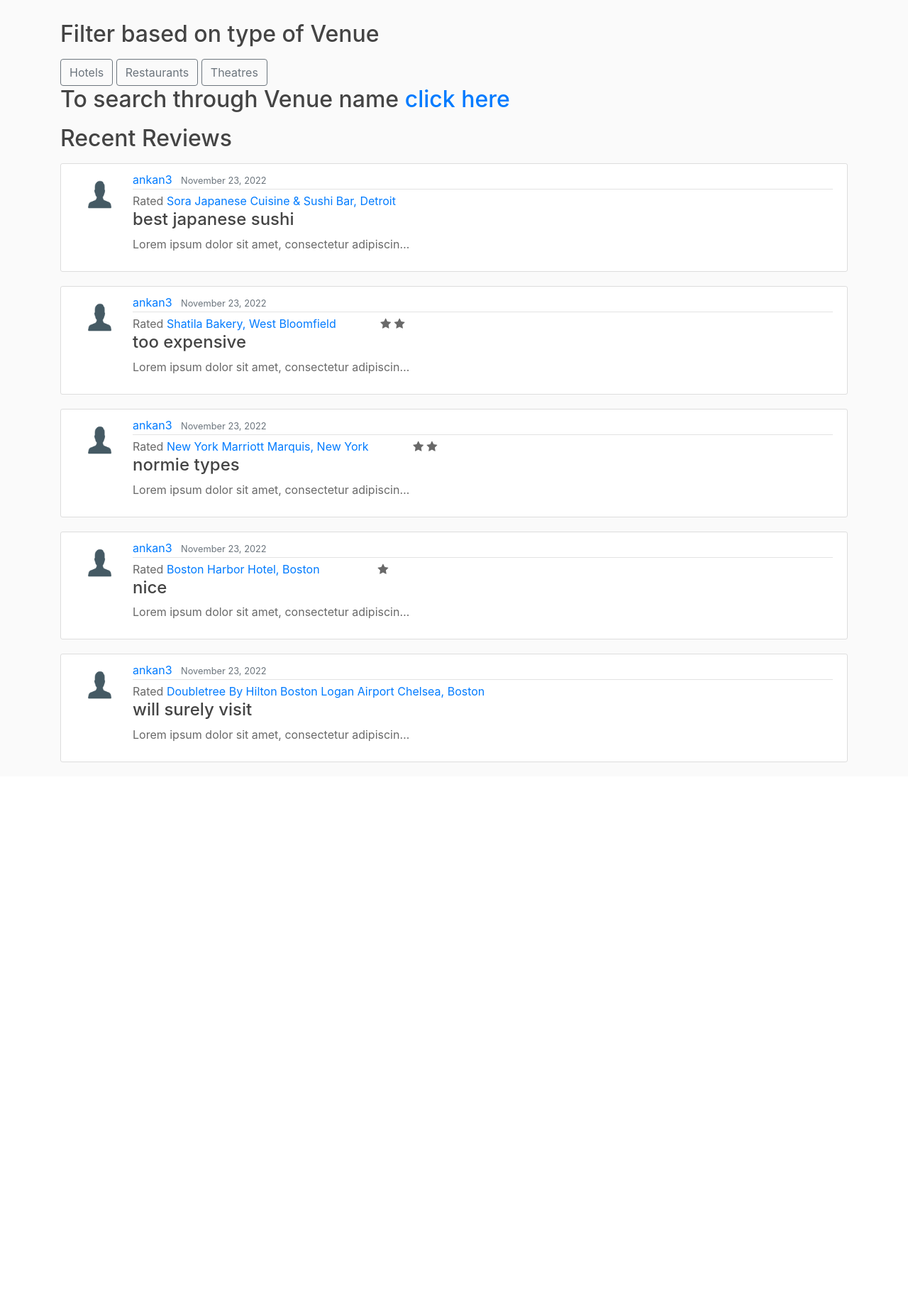
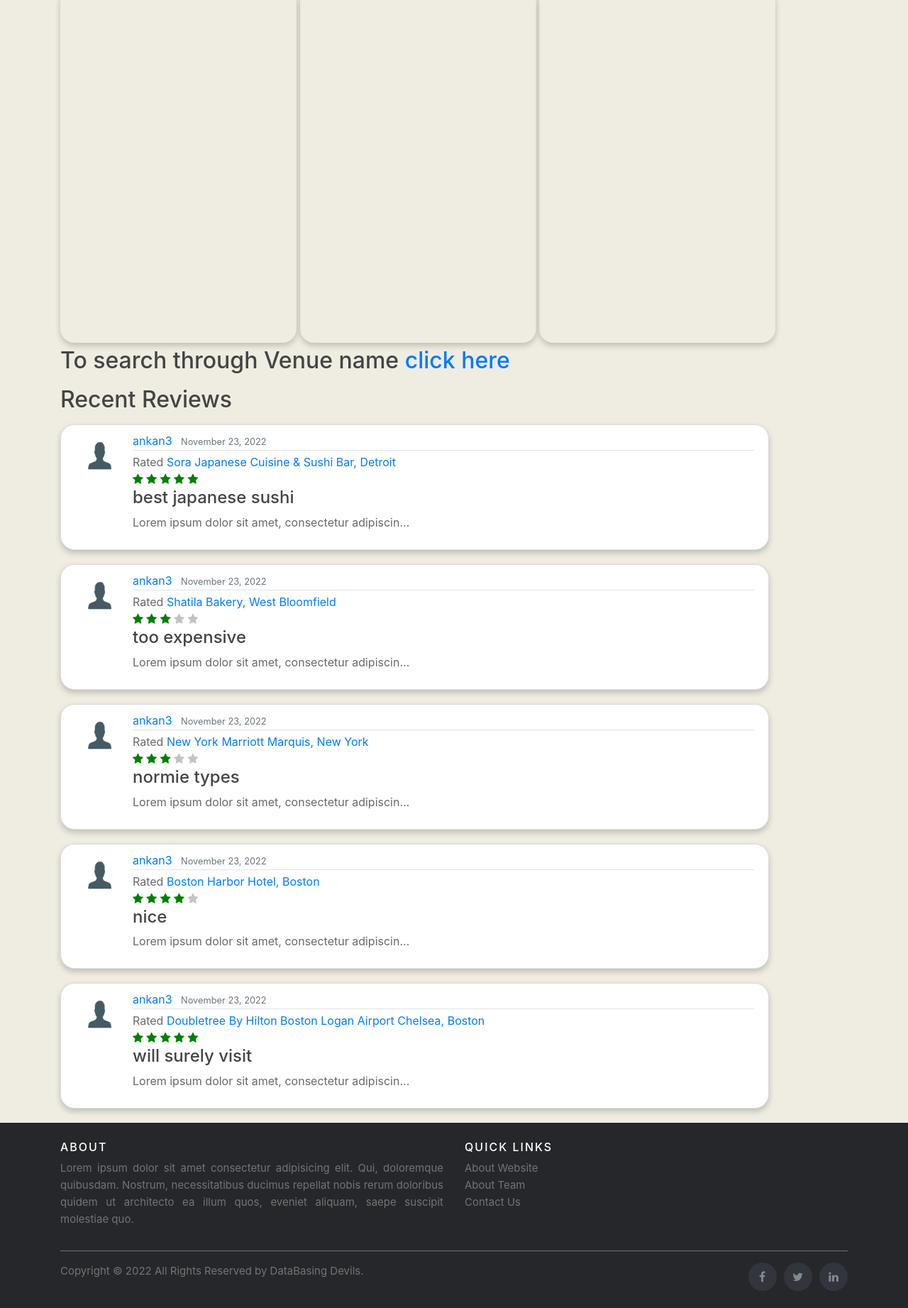
Before and after one commit to AnkanSarkar007/SSL-Project, a Django app: page / in a window 1280 px wide. Shown: the part 451-2294 px from the top of the page at 71% size. Before the commit the page ends 1525 px from the top, so only its background shows below. Run offline with Django 4.2, Linux system fonts and the light colour scheme; data comes from the database, SQL or seed files in the repository; parts of the project's set-up code (start-up, migrations or seed data) failed here and were passed over; some libraries are stand-ins or nearby versions.

Commit message:
added 11

```diff
--- a/blog/static/blog/main.css
+++ b/blog/static/blog/main.css
@@ -1,5 +1,5 @@
 body {
-  background: #fafafa;
+  background: #efece1;
   color: #696969;
   margin-top: 5rem;
 }
@@ -94,7 +94,7 @@ a.article-title:hover {
   margin-bottom: 20px;
   padding: 0%;
   width: 100%;
-  height: 400px;
+  height: 300px;
   object-fit: cover;
   align-items: center;
 }
@@ -104,18 +104,222 @@ a.article-title:hover {
   padding: 0%;
   margin: 0%;
   align-items: center;
+  text-align: center;
   color: white;
-  height: 400px;
+  height: 300px;
 }
 
 .banner-text {
   position: absolute;
-  width: 50%;
+  left: 10%;
   bottom: 10%;
   text-align: center;
-  font-size: 60px;
+  font-size: 5vw;
 }
 
 .checked {
-  color: white;
+  color: green;
 }
+
+.unchecked {
+  color: rgb(195, 195, 195);
+}
+
+.media, .content-section{
+  width: 90%;
+}
+
+.venue-type{
+  box-shadow: 0 4px 8px 0 rgba(0, 0, 0, 0.2);
+  transition: 0.3s;
+  height: 500px;
+  border-radius: 20px;
+  width: 30%;
+  display: inline-block;
+}
+
+.post-card {
+  box-shadow: 0 4px 8px 0 rgba(0, 0, 0, 0.2);
+  transition: 0.3s;
+  max-height: 500px;
+  border-radius: 20px;
+  /* width: 40%; */
+  /* display: inline-block; */
+}
+
+.post-card:hover {
+  box-shadow: 0 8px 16px 0 rgba(0, 0, 0, 0.2);
+  transform: scale(1.02);
+}
+
+/* .post-card image {
+  width: 100%;
+} */
+
+.site-footer {
+  background-color: #26272b;
+  padding: 20px 0 20px;
+  font-size: 15px;
+  line-height: 24px;
+  color: #737373;
+}
+
+.site-footer hr {
+  border-top-color: #bbb;
+  opacity: 0.5
+}
+
+.site-footer hr.small {
+  margin: 20px 0
+}
+
+.site-footer h6 {
+  color: #fff;
+  font-size: 16px;
+  text-transform: uppercase;
+  margin-top: 5px;
+  letter-spacing: 2px
+}
+
+.site-footer a {
+  color: #737373;
+}
+
+.site-footer a:hover {
+  color: #3366cc;
+  text-decoration: none;
+}
+
+.footer-links {
+  padding-left: 0;
+  list-style: none
+}
+
+.footer-links li {
+  display: block
+}
+
+.footer-links a {
+  color: #737373
+}
+
+.footer-links a:active,
+.footer-links a:focus,
+.footer-links a:hover {
+  color: #3366cc;
+  text-decoration: none;
+}
+
+.footer-links.inline li {
+  display: inline-block
+}
+
+.site-footer .social-icons {
+  text-align: right
+}
+
+.site-footer .social-icons a {
+  width: 40px;
+  height: 40px;
+  line-height: 40px;
+  margin-left: 6px;
+  margin-right: 0;
+  border-radius: 100%;
+  background-color: #33353d
+}
+
+.copyright-text {
+  margin: 0
+}
+
+@media (max-width:991px) {
+  .site-footer [class^=col-] {
+    margin-bottom: 30px
+  }
+}
+
+@media (max-width:767px) {
+  .site-footer {
+    padding-bottom: 0
+  }
+
+  .site-footer .copyright-text,
+  .site-footer .social-icons {
+    text-align: center
+  }
+}
+
+.social-icons {
+  padding-left: 0;
+  margin-bottom: 0;
+  list-style: none
+}
+
+.social-icons li {
+  display: inline-block;
+  margin-bottom: 4px
+}
+
+.social-icons li.title {
+  margin-right: 15px;
+  text-transform: uppercase;
+  color: #96a2b2;
+  font-weight: 700;
+  font-size: 13px
+}
+
+.social-icons a {
+  background-color: #eceeef;
+  color: #818a91;
+  font-size: 16px;
+  display: inline-block;
+  line-height: 44px;
+  width: 44px;
+  height: 44px;
+  text-align: center;
+  margin-right: 8px;
+  border-radius: 100%;
+  -webkit-transition: all .2s linear;
+  -o-transition: all .2s linear;
+  transition: all .2s linear
+}
+
+.social-icons a:active,
+.social-icons a:focus,
+.social-icons a:hover {
+  color: #fff;
+  background-color: #29aafe
+}
+
+.social-icons.size-sm a {
+  line-height: 34px;
+  height: 34px;
+  width: 34px;
+  font-size: 14px;
+  margin-top: 4px;
+
+}
+
+.social-icons a.facebook:hover {
+  background-color: #3b5998
+}
+
+.social-icons a.twitter:hover {
+  background-color: #00aced
+}
+
+.social-icons a.linkedin:hover {
+  background-color: #007bb6
+}
+
+@media (max-width:767px) {
+  .social-icons li.title {
+    display: block;
+    margin-right: 0;
+    font-weight: 600
+  }
+}
+
+.container{
+  width: 100%;
+}
--- a/blog/templates/blog/base.html
+++ b/blog/templates/blog/base.html
@@ -71,6 +71,45 @@
     </div>
   </main>
 
+  <footer class="site-footer">
+    <div class="container">
+      <div class="row">
+        <div class="col-sm-12 col-md-6">
+          <h6>About</h6>
+          <p class="text-justify">Lorem ipsum dolor sit amet consectetur adipisicing elit. Qui, doloremque quibusdam.
+            Nostrum, necessitatibus ducimus repellat nobis rerum doloribus quidem ut architecto ea illum quos, eveniet
+            aliquam, saepe suscipit molestiae quo.</p>
+        </div>
+
+        <div class="col-xs-6 col-md-3">
+          <h6>Quick Links</h6>
+          <ul class="footer-links">
+            <li><a href="#">About Website</a></li>
+            <li><a href="#">About Team</a></li>
+            <li><a href="#">Contact Us</a></li>
+          </ul>
+        </div>
+      </div>
+      <hr>
+    </div>
+    <div class="container">
+      <div class="row">
+        <div class="col-md-8 col-sm-6 col-xs-12">
+          <p class="copyright-text">Copyright &copy; 2022 All Rights Reserved by
+            <a href="#">DataBasing Devils</a>.
+          </p>
+        </div>
+
+        <div class="col-md-4 col-sm-6 col-xs-12">
+          <ul class="social-icons">
+            <li><a class="facebook" href="#"><i class="fa fa-facebook" style="margin-top: 10px;"></i></a></li>
+            <li><a class="twitter" href="#"><i class="fa fa-twitter" style="margin-top: 10px;"></i></a></li>
+            <li><a class="linkedin" href="#"><i class="fa fa-linkedin" style="margin-top: 10px;"></i></a></li>
+          </ul>
+        </div>
+      </div>
+    </div>
+  </footer>
   <!-- Optional JavaScript -->
   <!-- jQuery first, then Popper.js, then Bootstrap JS -->
   <script src="https://code.jquery.com/jquery-3.2.1.slim.min.js"
--- a/blog/templates/blog/home.html
+++ b/blog/templates/blog/home.html
@@ -2,15 +2,15 @@
 {% block content %}
 <h2 class='mb-3'>Filter based on type of Venue</h2>
 <div>
-  <a class = 'btn btn-outline-secondary' href='{% url 'venue-type' 'hotel' %}'>Hotels<a>
-  <a class = 'btn btn-outline-secondary' href='{% url 'venue-type' 'restaurant' %}'>Restaurants<a>
-  <a class = 'btn btn-outline-secondary' href='{% url 'venue-type' 'theatre' %}'>Theatres</a>
+  <a href='{% url 'venue-type' 'hotel' %}'><div class="venue-type hotel"></div><a>
+  <a href='{% url 'venue-type' 'restaurant' %}'><div class="venue-type restro"></div><a>
+  <a href='{% url 'venue-type' 'theatre' %}'><div class="venue-type theatre"></div></a>
 </div>
 <h2 class='mb-3'>To search through Venue name <a href = '{% url 'venue-filter' %}'>click here</a></h2>
 <h2 class='mb-3'>Recent Reviews</h2>
 {% for post in posts %}
 {% if forloop.counter <= 5 %}
-<article class="media content-section">
+<article class="media content-section post-card">
   <img class='rounded-circle article-img' src='{{ post.author.profile.image.url }}'>
   <div class="media-body">
     <div class="article-metadata">
@@ -18,12 +18,12 @@
       <small class="text-muted">{{ post.date_posted|date:"F d, Y" }}</small>
     </div>
     <div>
-      Rated <a href="{% url 'venue-posts' post.venue|pre_trim %}">{{ post.venue|trim }}</a>
+      Rated <a href="{% url 'venue-posts' post.venue|pre_trim %}">{{ post.venue|trim }}</a><br>
       {% for i in post.rating|get_range %}
       <span class="fa fa-star checked"></span>
       {% endfor %}
       {% for i in post.rating|get_range1 %}
-      <span class="fa fa-star"></span>
+      <span class="fa fa-star unchecked"></span>
       {% endfor %}
     </div>
     <h4><a class="article-title" href="{% url 'post-detail' post.id %}">{{ post.title }}</a></h4>
--- a/blog/templates/blog/post_detail.html
+++ b/blog/templates/blog/post_detail.html
@@ -13,7 +13,7 @@
             <span class="fa fa-star checked"></span>
             {% endfor %}
             {% for i in post.rating|get_range1 %}
-            <span class="fa fa-star"></span>
+            <span class="fa fa-star unchecked"></span>
             {% endfor %}
           </div>
         <h2 class="article-title">{{ object.title }}</h2>
--- a/blog/templates/blog/user_posts.html
+++ b/blog/templates/blog/user_posts.html
@@ -15,7 +15,7 @@
             <span class="fa fa-star checked"></span>
             {% endfor %}
             {% for i in post.rating|get_range1 %}
-            <span class="fa fa-star"></span>
+            <span class="fa fa-star unchecked"></span>
             {% endfor %}
           </div>
           <h4><a class="article-title" href="{% url 'post-detail' post.id %}">{{ post.title }}</a></h4>
--- a/venue/templates/venue/venue_posts.html
+++ b/venue/templates/venue/venue_posts.html
@@ -20,7 +20,7 @@
             <span class="fa fa-star checked"></span>
             {% endfor %}
             {% for i in post.rating|get_range1 %}
-            <span class="fa fa-star"></span>
+            <span class="fa fa-star unchecked"></span>
             {% endfor %}
           </div>
           <h4><a class="article-title" href="{% url 'post-detail' post.id %}">{{ post.title }}</a></h4>
```
Also changed, not shown: media/hotel_icon.png (added), media/restaurant_icon.png (added), media/theatre_icon.png (added).
